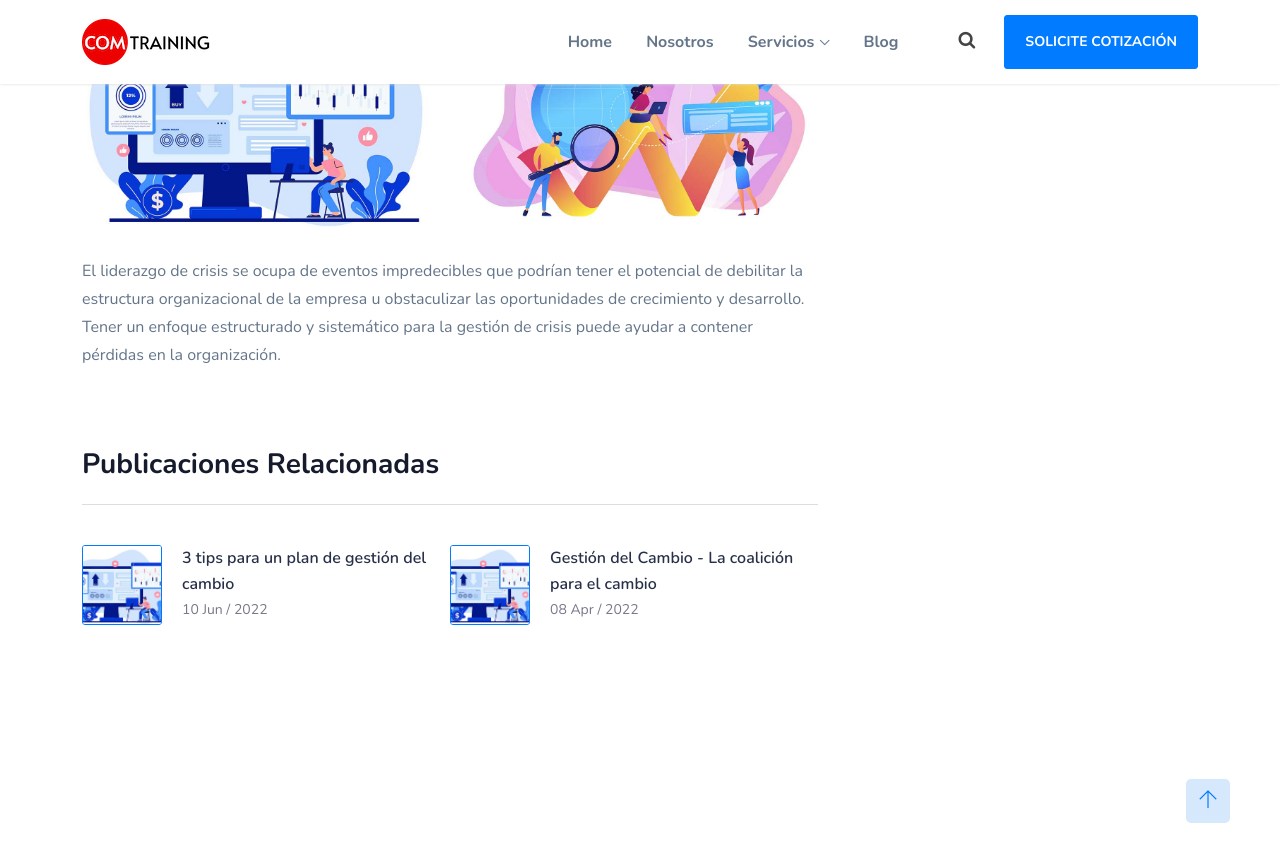
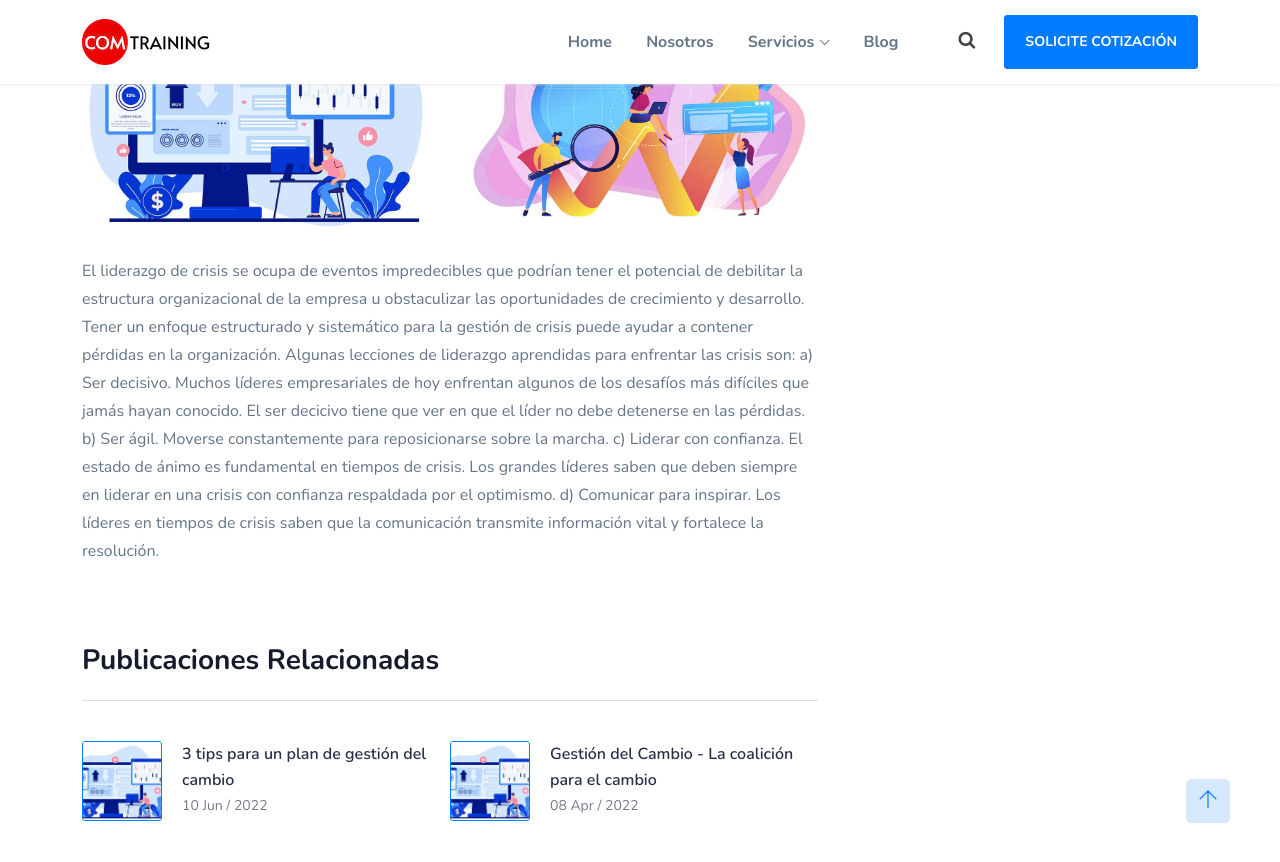
Before and after one commit to fjvalles/comtraining-landing, a Jekyll site: the page built from _posts/2022-07-15-liderazgo-en-tiempos-de-crisis.md, in a window 1280 px wide and 900 px high, scrolled down 1521 px. Shown: the top 862 px of the window. Built offline with Jekyll 4.4.1, drawn with Linux system fonts in a browser that asks for light colours; a script that is not in the unit is left out.

Commit message:
Update Blog “2022-07-15-liderazgo-en-tiempos-de-crisis”

```diff
--- a/_posts/2022-07-15-liderazgo-en-tiempos-de-crisis.md
+++ b/_posts/2022-07-15-liderazgo-en-tiempos-de-crisis.md
@@ -25,4 +25,14 @@ categories:
   <div class="img-blog right-blog-img">
       <img src="{{'/assets/img/blog/b4.jpg' | relative_url }}" alt="">
   </div>
-  <p>El liderazgo de crisis se ocupa de eventos impredecibles que podrían tener el potencial de debilitar la estructura organizacional de la empresa u obstaculizar las oportunidades de crecimiento y desarrollo. Tener un enfoque estructurado y sistemático para la gestión de crisis puede ayudar a contener pérdidas en la organización.</p>
+  <p>El liderazgo de crisis se ocupa de eventos impredecibles que podrían tener el potencial de debilitar la estructura organizacional de la empresa u obstaculizar las oportunidades de crecimiento y desarrollo. Tener un enfoque estructurado y sistemático para la gestión de crisis puede ayudar a contener pérdidas en la organización. Algunas lecciones de liderazgo  aprendidas para enfrentar las crisis son:
+
+a) Ser decisivo. Muchos líderes empresariales de hoy enfrentan algunos de los desafíos más difíciles que jamás hayan conocido. El ser decicivo tiene que ver en que el líder no debe detenerse en las pérdidas.
+
+b) Ser ágil. Moverse constantemente para reposicionarse sobre la marcha.
+
+c) Liderar con confianza. El estado de ánimo es fundamental en tiempos de crisis. Los grandes líderes saben que deben siempre en liderar en una crisis con confianza respaldada por el optimismo.
+
+d) Comunicar para inspirar. Los líderes en tiempos de crisis  saben que la comunicación transmite información vital y fortalece la resolución.
+
+</p>
```
